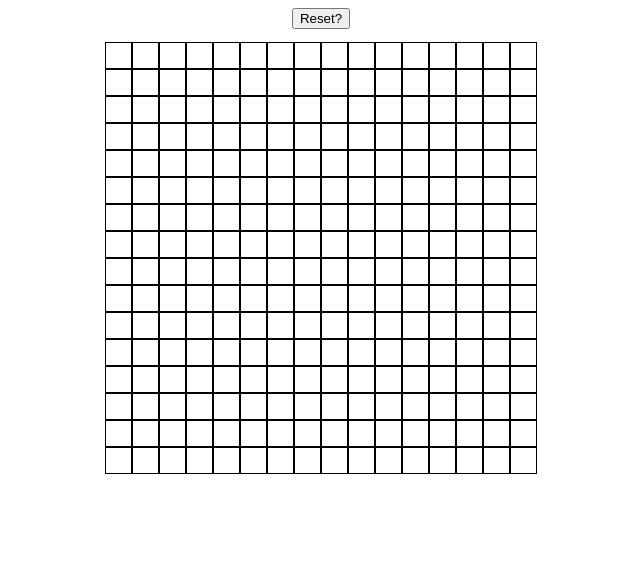
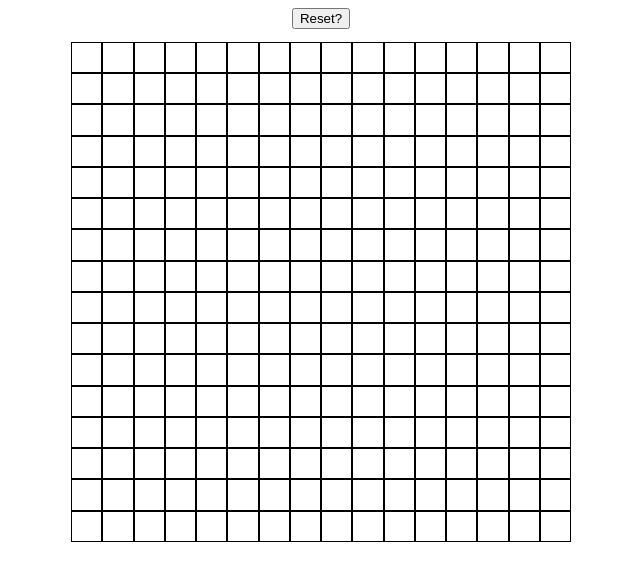
Before and after one commit to ahasanulhoque/etch-a-sketch, a plain HTML site: page index.html in a window 1280 px wide. Shown: the whole page, without its empty margins (319-959 px from the left). Drawn offline with Linux system fonts and the light colour scheme.

Commit message:
Meeting Odin Project requirements

```diff
--- a/index.html
+++ b/index.html
@@ -2,7 +2,7 @@
 <html>
 <head>
     <meta charset="UTF-8">
-    <title>The Odin Project - Etch-a-Sketch</title>
+    <title>Etch-a-Sketch</title>
     <link rel="stylesheet" type="text/css" href="styles/style.css">
 </head>
 <body>
--- a/scripts/script.js
+++ b/scripts/script.js
@@ -2,27 +2,23 @@ const grid = document.querySelector('#grid');
 const button = document.querySelector('button');
 
 makeGrid();
-
-
 let squares = document.querySelectorAll('.grid-square');
 
-
+//Below function creates the grid and has a default parameter of 16 to
+//create the initial grid upon page load
 function makeGrid (gridSize=16) {
     let columnCount = 'grid-template-columns:';
-    let size = 400 / gridSize;
-    console.log(size);
-    let totalSize = 0;
+    let size = (500 / gridSize) - 2;  //This will be size of each square
+                                      //Subtract 2 to account for 1px border
     for(let i=0; i<gridSize*gridSize; i++){
         let gridSquare = document.createElement('div');
         gridSquare.classList.add('grid-square');
         gridSquare.style.width = size + 'px';
         gridSquare.style.height = size + 'px';
-        totalSize += size;
         grid.appendChild(gridSquare);
-        if(i%gridSize == 0) columnCount = columnCount + ' auto';
-    }
-    console.log(totalSize);
-    grid.setAttribute('style',columnCount);
+        if(i%gridSize == 0) columnCount = columnCount + ' auto'; //If the end of a column
+    }                                                            //has been reached, add
+    grid.setAttribute('style',columnCount);                      //another column
 }
 
 
@@ -37,7 +33,7 @@ button.addEventListener('click', () => {
 });
 
 function resetGrid() {
-    let gridSize = prompt("How many squares will the grid have?");
+    let gridSize = prompt("How many squares will be on each side of the grid?");
     while(isNaN(gridSize)){
         gridSize =prompt("Please enter a number");
     }
@@ -48,6 +44,7 @@ function resetGrid() {
     drawAgain();
 }
 
+//This function listens for events on the redrawn grid
 function drawAgain() {
     squares.forEach((square) => {
         square.addEventListener('mouseover', () => {
--- a/styles/style.css
+++ b/styles/style.css
@@ -6,14 +6,13 @@ body {
 
 #grid {
     margin-top: 1vw;
-    background-color: white;
     display: grid;
     justify-content: center;
 }
 
 .grid-square {
     border: solid;
-    border-width: thin;
+    border-width: 1px;
 }
 
 .grid-drawn {
```
Also changed, not shown: 1 other file.
